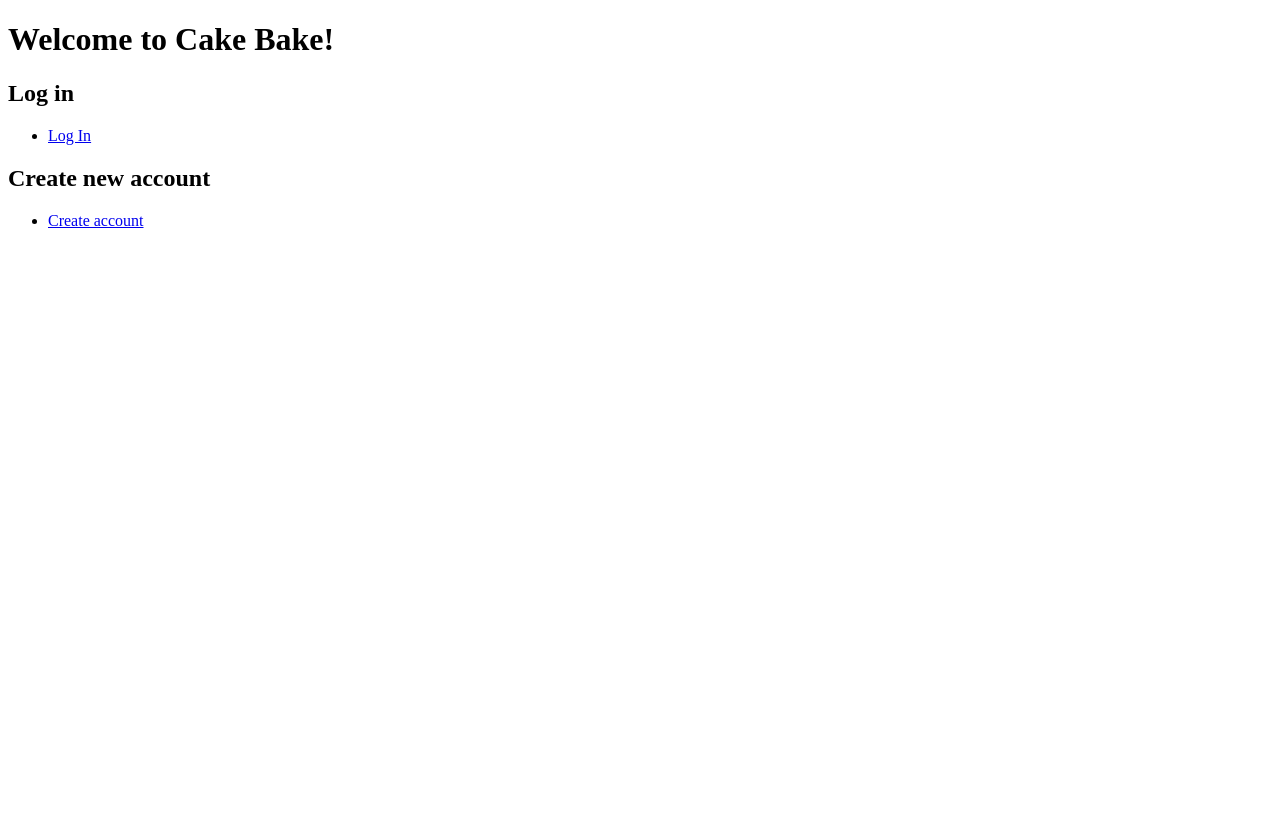
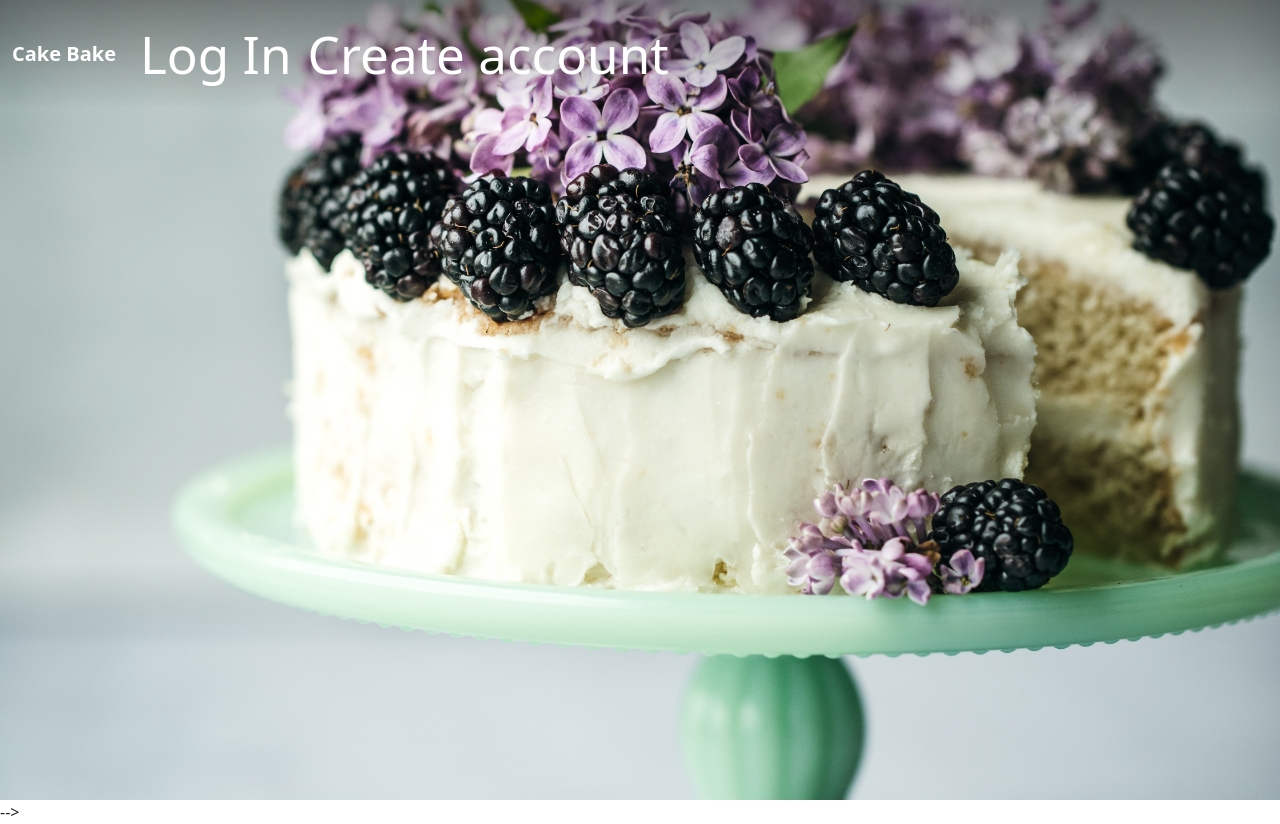
Before and after one commit to Pau1een/Cake-Bake, a Flask app: page / in a window 1280 px wide. Before the commit the page ends 228 px from the top, so only its background shows below. Run offline with Flask 2, Linux system fonts and the light colour scheme.

Commit message:
homepage design

```diff
--- /dev/null
+++ b/static/css:/main.css
@@ -0,0 +1,50 @@
+h3 {
+    margin-top: 3em;
+    border-top: solid 1px #ccc;
+    padding-top: 0.2em;
+}
+
+#facts-text {
+    border: solid 1px blue;
+    padding: 1em;
+    margin: 1em;
+}
+
+.homepage nav {
+    position: fixed;
+    top: 0;
+    left: 0;
+}
+
+.nav-transparent {
+    background: linear-gradient(rgba(0, 0, 0, 0.4), transparent);
+    font-size: 3.2em;
+    z-index: 100;
+}
+
+.nav-transparent .nav-link,
+.nav-transparent .navbar-brand,
+.nav-transparent p {
+    color: white;
+}
+
+.nav-transparent .navbar-brand {
+    font-weight: bold;
+}
+
+.nav-transparent .navbar-brand:hover,
+.nav-transparent .nav-link:hover {
+    color: #8c1d9b;
+}
+
+.homepage > section.container-fluid,
+.homepage > section.container {
+    width: 100vw;
+    height: 100vh;
+    padding-top: 56px;
+}
+
+.homepage {
+background: no-repeat center/cover url('/static/img:/homepage.jpg');
+background-size: cover;
+}
--- a/templates/base.html
+++ b/templates/base.html
@@ -2,10 +2,18 @@
 <html>
     <head>
     <meta charset="utf-8">
-    <meta name="viewport" content="width=device-width">
+    <meta name="viewport" content="width=device-width initial-scale=1">
+    <!-- Bootstrap CSS -->
+    <link href="https://cdn.jsdelivr.net/npm/bootstrap@5.3.0-alpha2/dist/css/bootstrap.min.css" rel="stylesheet" integrity="sha384-aFq/bzH65dt+w6FI2ooMVUpc+21e0SRygnTpmBvdBgSdnuTN7QbdgL+OapgHtvPp" crossorigin="anonymous">
+    <!-- Google Font -->
+    <link href='https://fonts.googleapis.com/css?family=Raleway:400,100,200,300,500,600,800,700,900' rel='stylesheet' type='text/css'>
+    <link href="/static/css:/main.css" rel="stylesheet">
     <title>
         {% block title %}{% endblock %}
     </title>
+
+
+
 
     {% block head %}{% endblock %}
     </head>
@@ -19,5 +27,7 @@
     {% block body %}{% endblock %}
 
     {% block after_body %}{% endblock %}
+    <!-- Bootstrap JavaScript Bundle with Popper -a Bootstrap dependency for popovers-->
+    <script src="https://cdn.jsdelivr.net/npm/bootstrap@5.3.0-alpha2/dist/js/bootstrap.bundle.min.js" integrity="sha384-qKXV1j0HvMUeCBQ+QVp7JcfGl760yU08IQ+GpUo5hlbpg51QRiuqHAJz8+BrxE/N" crossorigin="anonymous"></script>
     </body>
 </html>
--- a/templates/homepage.html
+++ b/templates/homepage.html
@@ -2,26 +2,54 @@
 {% block title %}Cake Bake Home{% endblock %}
 
 {% block body %}
-    <h1>Welcome to Cake Bake!</h1>
-
-    <form action="/login" method="POST">
-        <nav>
-            <h2>Log in </h2>
-            <ul>
-                <li><a class="btn btn=primary" href="/login_user">Log In</a></li>
+<body>
+    <div class="homepage">
+        <nav class="navbar navbar-expand-md nav-transparent w-100">
+        <div class="container-fluid">
+            <a class="navbar-brand" href="">Cake Bake </a>
+        <div id="navbar" class="navbar-collapse collapse navbar-expand-lg">
+            <ul class="navbar-nav">
+            <li class="nav-item">
+                <a class="nav-link" href="/login_user">Log In</a>
+            </li>
+            <li class="nav-item">
+                <a class="nav-link" href="/create_user">Create account</a>
+            </li>
             </ul>
         </nav>
-    </form>
+        <section
+        class="demo-1 container-fluid d-flex justify-content-center align-items-center"
+        >
+        <div class="row">
+            <div class="column">
+            <p class="display-4 mx-5 text-light">
+            </p>
+        </div>
+        </div>
+        </section>
+    </div>
 
-        <h2>Create new account</h2>
+<!-- Background image -->
+    <div
+    style="
+        background-image: img src=/img:/homepage.jpg";
+        height: 400px;
+    "
+    ></div>
+<!-- Background image -->
 
-    <form action="/create_account" method="POST">
-        <na>
-            <ul>
-                <li><a class="btn btn=primary" href="/create_user">Create account</a></li>
-            </ul>
-        </nav>
-    </form>
+
+
+    <!-- <section>
+    <!-- <div class="row">
+        <div class="col-12">
+            <p class="display-4 mx-5 text-light"></p>
+            <img src="/static/img:/homepage.jpg" class="img-fluid" alt="cake on cakestand">
+        </div>
+    </div>
+    </section> --> -->
+
+
 
 
 {% endblock %}
--- a/templates/search_form.html
+++ b/templates/search_form.html
@@ -26,7 +26,7 @@
 
         <form method="GET" action="/recipes/search">
         <div class="row">
-            <label class="form-label above" for="search-keyword">Enter one ingredient you need to exclude:</label>
+            <label class="form-label above" for="search-keyword">If needed enter one ingredient you need to exclude:</label>
             <small class="form-text text-muted">
             </small>
 
--- a/templates/user_homepage.html
+++ b/templates/user_homepage.html
@@ -1,11 +1,13 @@
 {% extends 'base.html' %}
 {% block title %}User Homepage {% endblock %}
+{% block head %}
+        <link rel="stylesheet"
+        href="/static/css/userHomepage.css">
+{% endblock %}
 
 {% block body %}
 
         <h2>Welcome to your Baker Homepage! </h2>
-
-
 
         <a class="btn btn-default" href="/form">
         Click here to search for a recipe </a>
```
Also changed, not shown: static/css:/randomFacts.css (deleted, +0 -11 lines), templates/search_result.html (+13 -19 lines), static/img:/homepage.jpg (renamed from static/img:/heather-barnes-_TN1m5R1pFI-unsplash.jpg), 5 other files. Lines whose indentation alone changed are shown as unchanged.
